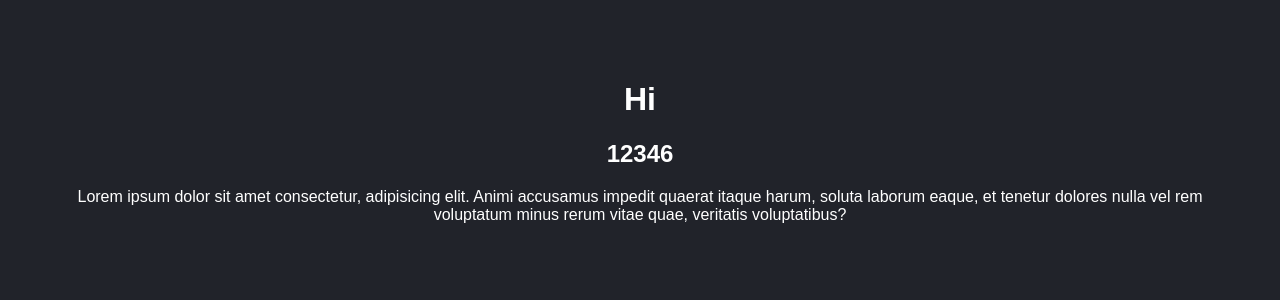
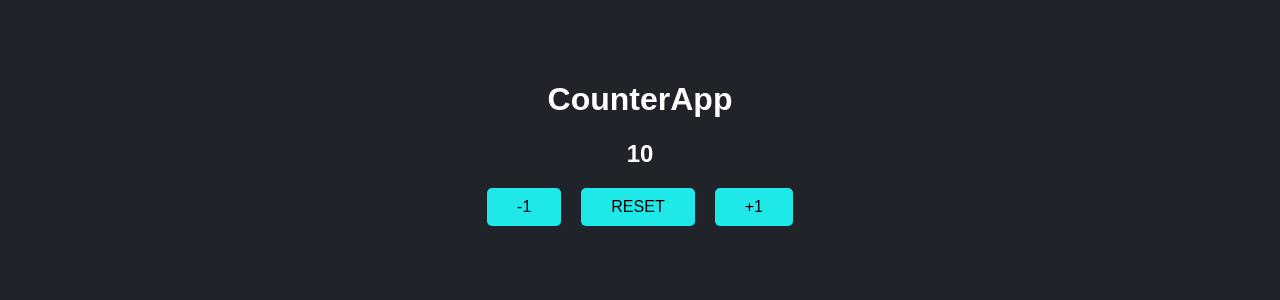
Before and after one commit to AlanFranquez/Vite-Reactapp, a React (Vite) app: page / in a window 1280 px wide. Shown: the top 300 px of the page. Built offline with nearby package versions, Linux system fonts and the light colour scheme.

Commit message:
contador basico terminado

```diff
--- /dev/null
+++ b/src/CounterApp.jsx
@@ -0,0 +1,65 @@
+import Proptypes from 'prop-types';
+import { useState } from 'react';
+
+const CounterApp = ({value}) => {
+
+    // console.log('prueba')
+    // Cuando el estado cambia, TODO EL COMPONENTE SE VUELVE A EJECUTAR
+
+
+
+    const [contador, setContador] = useState(value)
+
+    // cuando
+    const handleAdd = () => {
+        setContador(contador + 1);
+
+        // Otra forma de hacerlo sin usar el valor del contador
+        // setContador((c) => c+1)
+    }
+
+    const handleSubtract = () => {
+        setContador(contador - 1)
+    }
+
+    const handleReset = () => {
+        setContador(value)
+    }
+    return (
+        <>
+        <h1>CounterApp</h1>
+        <h2> { contador } </h2>
+
+
+        <button onClick={handleSubtract}>-1</button>
+
+
+        <button onClick={handleReset}>RESET</button>
+
+        <button onClick={handleAdd}>
+            +1
+        </button>
+
+        {/* Si necesitaramos ponerle un value extra se haría así
+        <button onClick={(e) => handleAdd(e, 'hi')}>
+            +1
+        </button>
+
+        */}
+
+
+
+
+
+
+    </>
+  )
+}
+
+CounterApp.proptypes = {
+    value: Proptypes.number.isRequired
+}
+
+
+
+export default CounterApp
--- a/src/FirstApp.jsx
+++ b/src/FirstApp.jsx
@@ -12,7 +12,7 @@ import React from 'react'
 //     return a+b
 // }
 
-function FirstApp({titulo, subtitulo}) {
+function FirstApp({titulo, subtitulo, nombre}) {
 
 
   return (
@@ -23,6 +23,8 @@ function FirstApp({titulo, subtitulo}) {
     <h1>{titulo}</h1>
     <h2>{subtitulo +1}</h2>
     <p>Lorem ipsum dolor sit amet consectetur, adipisicing elit. Animi accusamus impedit quaerat itaque harum, soluta laborum eaque, et tenetur dolores nulla vel rem voluptatum minus rerum vitae quae, veritatis voluptatibus?</p>
+
+    <p>{nombre}</p>
     </>
   )
 }
@@ -33,4 +35,11 @@ FirstApp.propTypes = {
   subtitulo: Proptypes.number.isRequired
 }
 
+// Valores por defecto para las propiedades
+FirstApp.defaultProps = {
+  titulo: 'No hay titulo todavía xD',
+  subtitulo: 123,
+  nombre: 'Alan Fránquez'
+}
+
 export default FirstApp
--- a/src/main.jsx
+++ b/src/main.jsx
@@ -2,9 +2,10 @@ import React from 'react';
 import ReactDOM from 'react-dom/client';
 import App from './App';
 import './styles.css'
+import CounterApp from './CounterApp'
 
 ReactDOM.createRoot(document.getElementById('root')).render (
     <React.StrictMode>
-        <App/>
+        <CounterApp value={10}/>
     </React.StrictMode>
 )
--- a/src/styles.css
+++ b/src/styles.css
@@ -8,3 +8,17 @@ body {
   margin: 0 auto;
   text-align: center;
 }
+
+button {
+  padding: 10px 30px;
+  margin: 0 10px;
+  border: none;
+  font-size: 1rem;
+  border-radius: 5px;
+  background-color: #1ee8e8;
+  cursor: pointer;
+}
+
+button:hover {
+  background-color: gray;
+}
```
Also changed, not shown: 2 other files (tests, documents, lock files or other folders).
